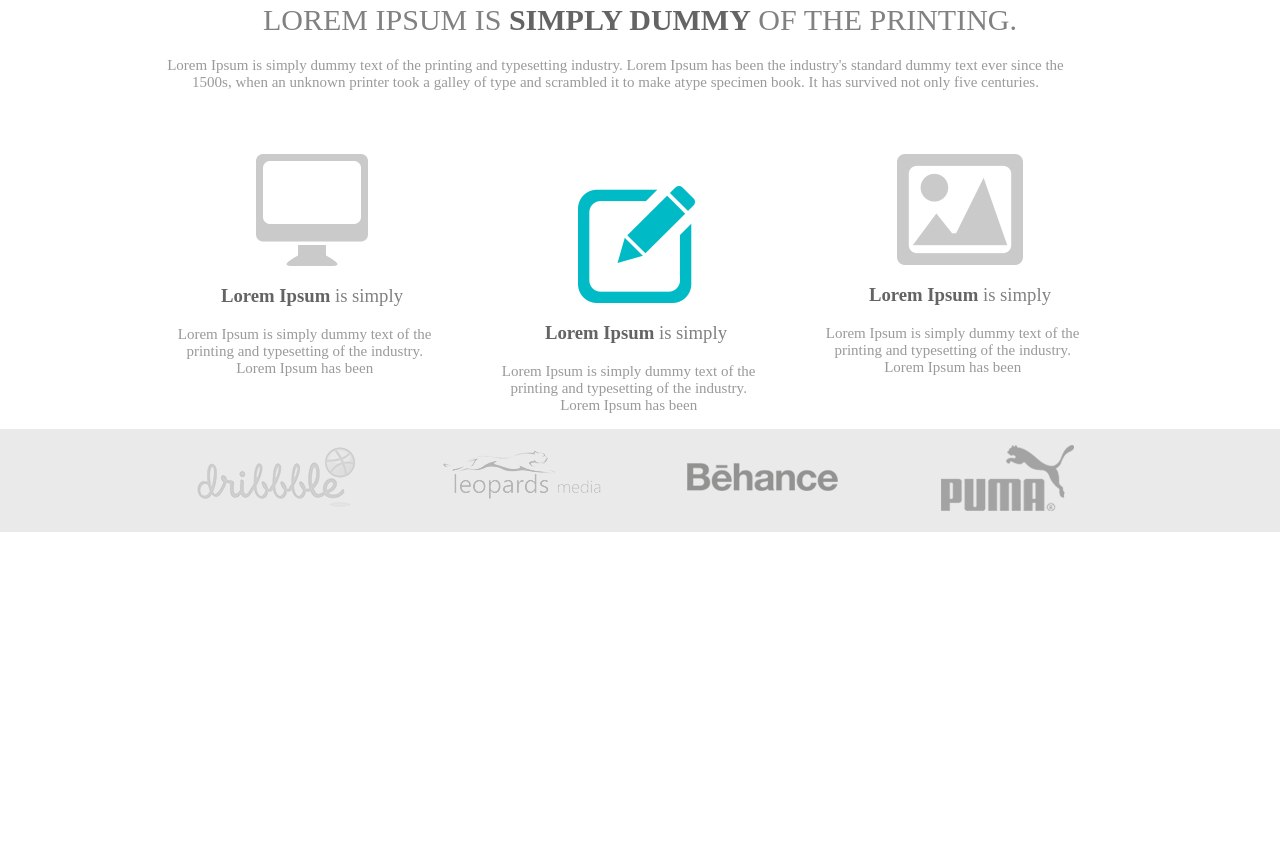
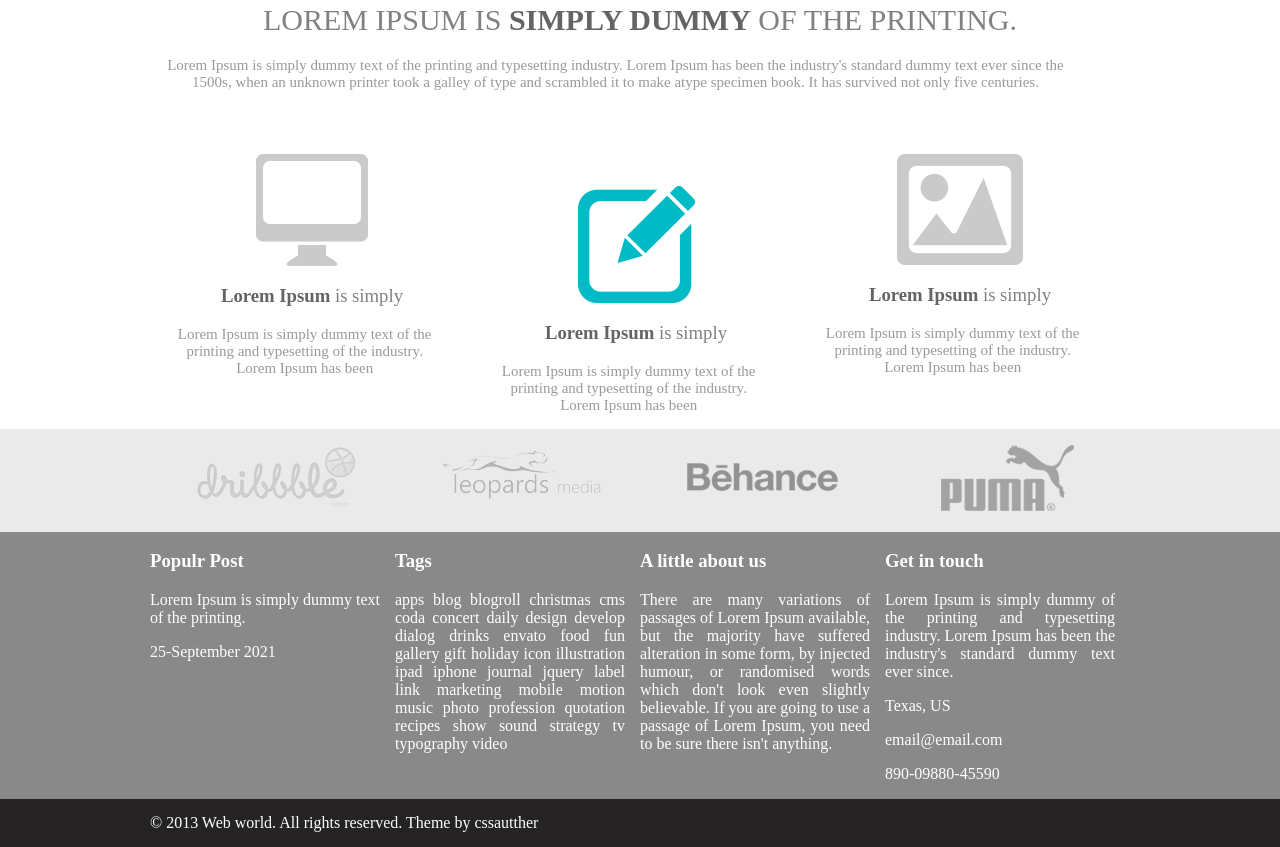
Before and after one commit to vnspacheco/Meu-Primeiro-Site, a plain HTML site: page index.html in a window 1280 px wide. Shown: the part 962-1809 px from the top of the page. Before the commit the page ends 1494 px from the top, so only its background shows below. Drawn offline with nearby package versions, Linux system fonts and the light colour scheme.

Commit message:
Adição do rodapé

```diff
--- a/css/main.css
+++ b/css/main.css
@@ -222,3 +222,30 @@ h1 {
 .col-4 img:hover {
     margin-top: 8px;
 }
+
+.footer h3 {
+    text-align: left;
+}
+
+.footer {
+    background: #444444a1;
+    color: #ffffff;
+}
+
+.footer p {
+    text-align: left;
+    padding-right: 15px;
+    text-align: justify;
+}
+
+.footer span {
+    text-align: left;
+}
+
+.footer-2 {
+    background: #252323;
+    color: #ffffff;
+    text-align: left;
+    padding-top: 15px;
+    padding-bottom: 15px;
+}
--- a/index.html
+++ b/index.html
@@ -97,6 +97,41 @@
                     </div>
                 </div>
             </div>
+            <footer>
+                <div class="col-100 footer">
+                    <div class="content">
+                        <div class="col-4">
+                            <h3><b>Populr Post</b></h3>
+                            <p>Lorem Ipsum is simply dummy text of the printing.</p>
+                            <p class="clock">25-September 2021</p>
+                        </div>
+                        <div class="col-4">
+                            <h3><b>Tags</b></h3>
+                            <p>apps blog blogroll christmas cms coda concert daily design develop dialog drinks envato food fun gallery gift holiday icon illustration ipad iphone journal jquery label link marketing mobile motion music photo profession quotation
+                                recipes show sound strategy tv typography video</p>
+                        </div>
+                        <div class="col-4">
+                            <h3><b>A little about us</b></h3>
+                            <p>There are many variations of passages of Lorem Ipsum available, but the majority have suffered alteration in some form, by injected humour, or randomised words which don't look even slightly believable. If you are going to
+                                use a passage of Lorem Ipsum, you need to be sure there isn't anything.</p>
+                        </div>
+                        <div class="col-4">
+                            <h3><b>Get in touch</b></h3>
+                            <p>Lorem Ipsum is simply dummy of the printing and typesetting industry. Lorem Ipsum has been the industry's standard dummy text ever since.</p>
+                            <p>Texas, US</p>
+                            <p>email@email.com</p>
+                            <p>890-09880-45590</p>
+                        </div>
+                    </div>
+            </footer>
+            <div class="col-100 footer-2">
+                <div class="content">
+                    <div>
+                        © 2013 Web world. All rights reserved. Theme by cssautther
+                    </div>
+                </div>
+            </div>
+            </div>
             <script type="text/javascript" src="https://code.jquery.com/jquery-1.11.0.min.js"></script>
             <script type="text/javascript" src="https://code.jquery.com/jquery-migrate-1.2.1.min.js"></script>
             <script type="text/javascript" src="https://cdn.jsdelivr.net/npm/slick-carousel@1.8.1/slick/slick.min.js"></script>
```
